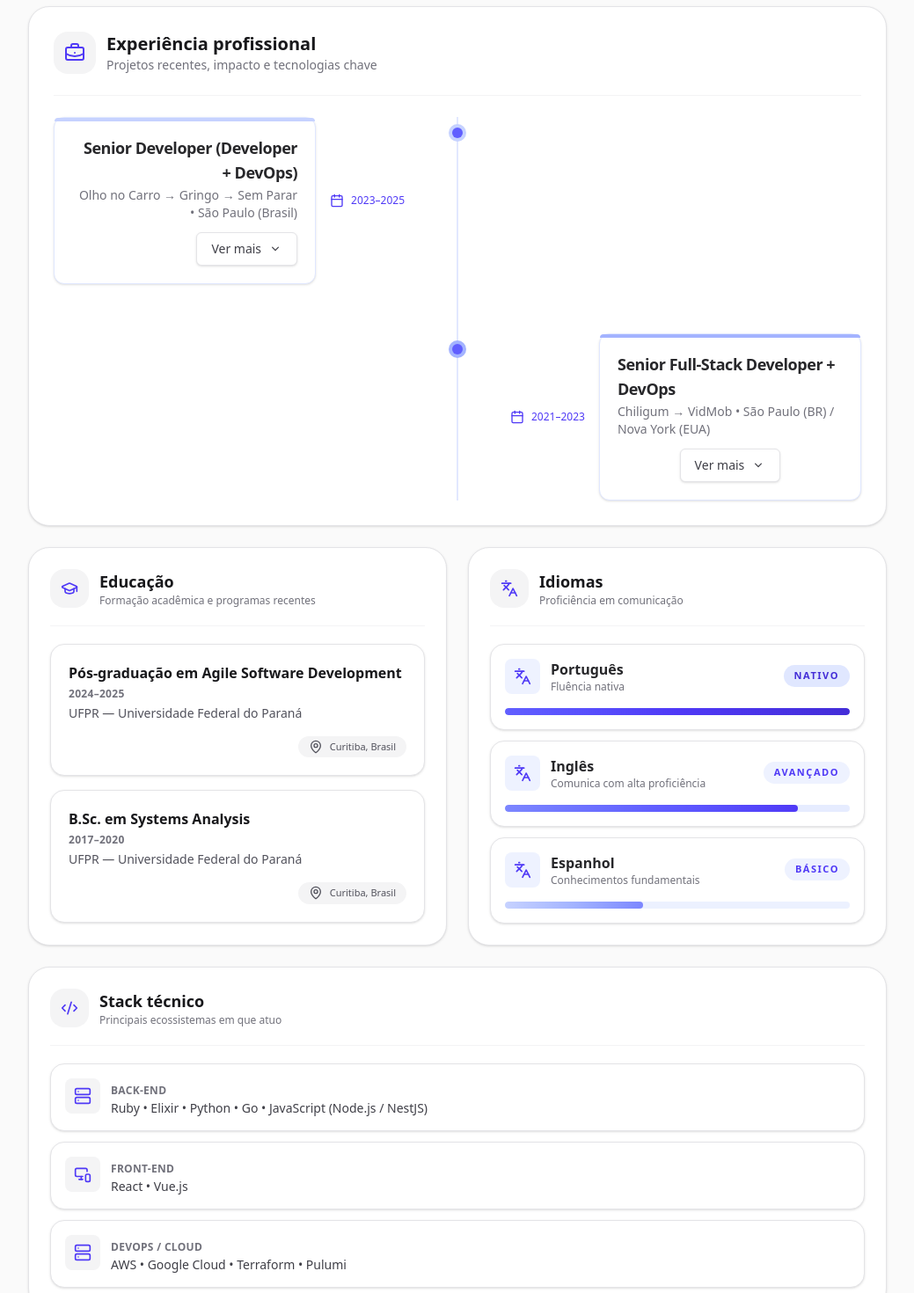
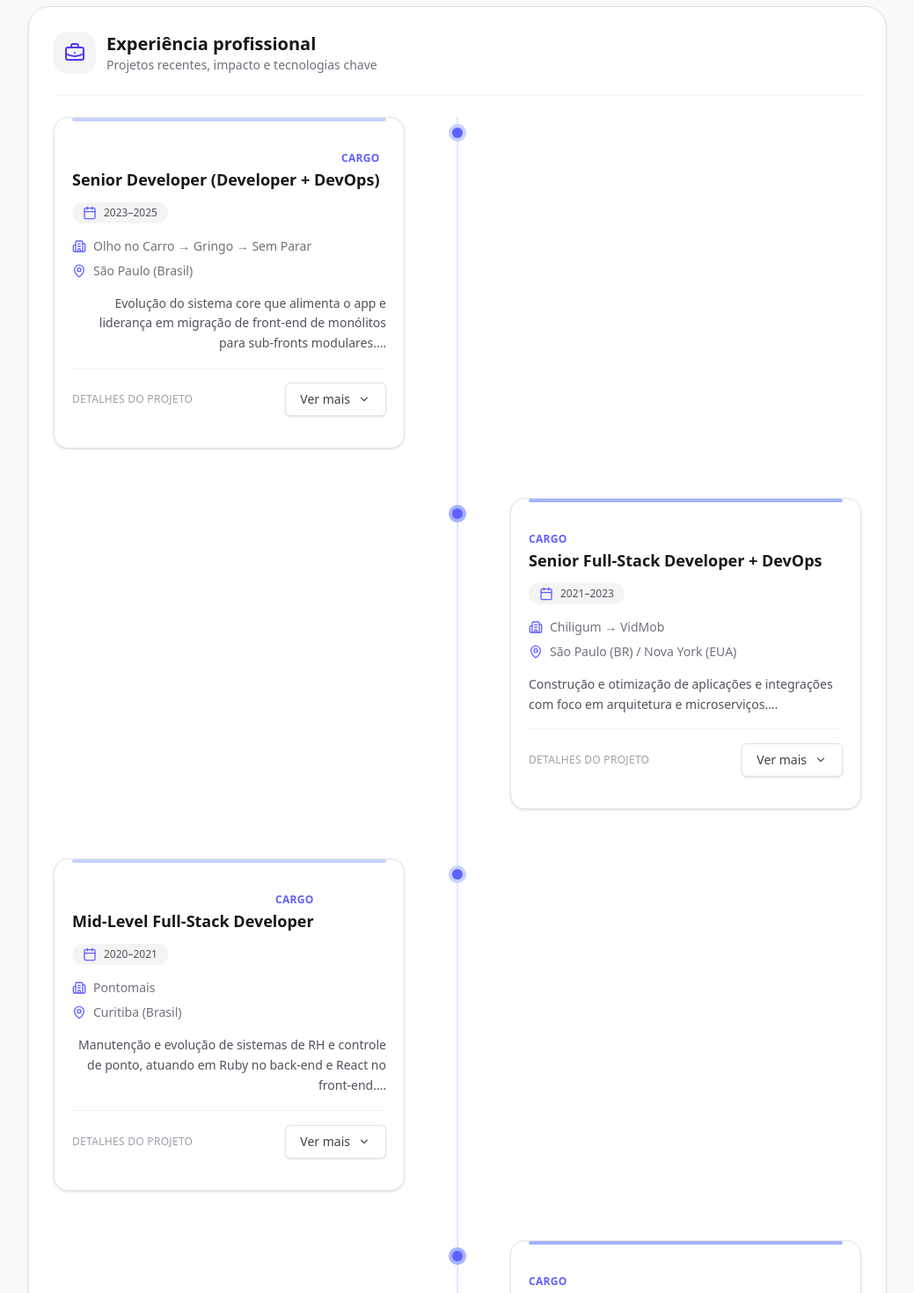
Before and after one commit to DanielMachado65/profile-page-react, a React (Vite) app: page / in a window 1280 px wide. Shown: the part 580-2050 px from the top of the page at 88% size, without its empty margins (120-1159 px from the left). Built offline with nearby package versions, Linux system fonts and the light colour scheme.

Commit message:
feat: add constants

```diff
--- a/src/App.tsx
+++ b/src/App.tsx
@@ -6,12 +6,17 @@ import { Languages, GraduationCap, MapPin, Server, MonitorSmartphone, Code2, Bri
 
 export default function ResumePage() {
   const sortedExperiences = useMemo(() => {
-    return [...(profile?.experiences ?? [])].sort((a, b) => {
-      const endA = parse(a.period.split("–")[1].trim(), "yyyy", new Date());
-      const endB = parse(b.period.split("–")[1].trim(), "yyyy", new Date());
-      return endB.getTime() - endA.getTime();
-    });
-  }, []);
+    const parsePeriodEnd = (period?: string) => {
+      if (!period) return 0;
+      const segments = period.split(/[–-]/).map((part) => part.trim()).filter(Boolean);
+      const candidate = segments.at(-1);
+      if (!candidate) return 0;
+      const parsed = parse(candidate, "yyyy", new Date());
+      return Number.isNaN(parsed.getTime()) ? 0 : parsed.getTime();
+    };
+
+    return [...(profile?.experiences ?? [])].sort((a, b) => parsePeriodEnd(b.period) - parsePeriodEnd(a.period));
+  }, [profile?.experiences]);
 
   const profileInitials = useMemo(() => {
     if (!profile.name) return "";
--- a/src/components/TimelineItem.tsx
+++ b/src/components/TimelineItem.tsx
@@ -1,5 +1,5 @@
 import { useState } from "react";
-import { Calendar } from "lucide-react";
+import { Calendar, Building2, MapPin } from "lucide-react";
 import { Details } from "./Details";
 
 export type Experience = {
@@ -17,44 +17,71 @@ export function TimelineItem({ exp, side }: { exp: Experience; side: "left" | "r
 
     const dotRing = isLeft ? "ring-indigo-200" : "ring-indigo-300";
 
-    return (
-        <li className="relative">
-            <span className={`absolute left-1/2 top-3 -translate-x-1/2 h-3 w-3 rounded-full bg-indigo-500 ring-4 ${dotRing}`} />
+    const accentBarColor = (align: "left" | "right") => (align === "right" ? "bg-indigo-200" : "bg-indigo-300");
 
-            <div className="grid md:grid-cols-2 items-start gap-10">
-                {/* Lado esquerdo */}
-                <div className={isLeft ? "md:pr-10 md:text-right" : "md:pr-10 md:text-right md:order-1 md:opacity-0 md:select-none"}>
-                    {isLeft && (
-                        <div className="flex items-center justify-end gap-4">
-                            <div className={`relative inline-block max-w-xl rounded-xl border border-indigo-100 bg-white p-5 shadow-sm transition hover:-translate-y-0.5 hover:border-indigo-200 hover:shadow-md`}>
-                                <div className={`absolute inset-x-0 top-0 h-1 rounded-t-xl ${isLeft ? "bg-indigo-200" : "bg-indigo-300"}`} />
+    const periodChip = (
+        <span className="inline-flex items-center gap-2 rounded-full bg-zinc-100 px-3 py-1 text-xs font-medium text-zinc-600">
+            <Calendar className="h-4 w-4 text-indigo-500" /> {exp.period}
+        </span>
+    );
 
-                                <div className="flex items-start justify-between md:justify-start md:gap-4">
+    const renderCard = (align: "left" | "right") => (
+        <div className="relative w-full rounded-2xl border border-zinc-200 bg-white p-5 shadow-sm transition hover:-translate-y-0.5 hover:border-zinc-300 hover:shadow">
+            <div className={`pointer-events-none absolute inset-x-5 top-0 h-1 rounded-full ${accentBarColor(align)}`} />
+            <div className="space-y-4 pt-3">
+                <header className="flex flex-wrap items-start justify-between gap-3">
                     <div>
-                                        <h3 className="text-lg font-extrabold tracking-tight">{exp.role}</h3>
-                                        <p className="mt-0.5 text-sm text-zinc-500">{exp.company} • {exp.location}</p>
+                        <span className="text-xs font-semibold uppercase tracking-wide text-indigo-500">Cargo</span>
+                        <h3 className="text-lg font-semibold text-zinc-900">{exp.role}</h3>
                     </div>
-                                    <span className="flex items-center gap-1 text-xs text-indigo-600 md:hidden">
-                                        <Calendar className="h-4 w-4" /> {exp.period}
+                    {periodChip}
+                </header>
+
+                <div className="grid gap-2 text-sm text-zinc-600">
+                    <span className="flex items-center gap-2 text-zinc-500">
+                        <Building2 className="h-4 w-4 text-indigo-500" /> {exp.company}
+                    </span>
+                    <span className="flex items-center gap-2 text-zinc-500">
+                        <MapPin className="h-4 w-4 text-indigo-500" /> {exp.location}
                     </span>
                 </div>
 
-                                <div className="mt-3 flex justify-end">
+                {exp.bullets.length > 0 && (
+                    <p className="text-sm leading-relaxed text-zinc-600">
+                        {exp.bullets[0]}
+                        {exp.bullets.length > 1 ? "…" : ""}
+                    </p>
+                )}
+
+                <div className="flex items-center justify-between gap-3 pt-4 border-t border-zinc-100">
+                    <span className="text-xs uppercase tracking-wide text-zinc-400">Detalhes do projeto</span>
                     <button
                         onClick={() => setOpen((v) => !v)}
                         className="inline-flex items-center gap-2 rounded-md border border-zinc-200 bg-white px-4 py-2 text-sm text-zinc-700 shadow-sm hover:bg-zinc-50 active:scale-[0.98] transition"
                         aria-expanded={open}
                     >
-                                        {open ? "Ver menos" : "Ver mais"}
+                        {open ? "Fechar" : "Ver mais"}
                         <svg className={`h-4 w-4 transition-transform ${open ? "rotate-180" : "rotate-0"}`} viewBox="0 0 20 20" fill="currentColor"><path d="M5.23 7.21a.75.75 0 011.06.02L10 11l3.71-3.77a.75.75 0 011.08 1.04l-4.25 4.32a.75.75 0 01-1.08 0L5.21 8.27a.75.75 0 01.02-1.06z" /></svg>
                     </button>
                 </div>
 
-                                <Details open={open} bullets={exp.bullets} stack={exp.stack} align="right" />
+                <Details open={open} bullets={exp.bullets} stack={exp.stack} align={align} />
             </div>
-                            <span className="hidden md:flex items-center gap-2 text-xs text-indigo-600 whitespace-nowrap">
-                                <Calendar className="h-4 w-4" /> {exp.period}
-                            </span>
+        </div>
+    );
+
+    return (
+        <li className="relative">
+            <span className={`absolute left-1/2 top-3 -translate-x-1/2 h-3 w-3 rounded-full bg-indigo-500 ring-4 ${dotRing}`} />
+
+            <div className="grid items-start gap-10 md:grid-cols-2">
+                {/* Lado esquerdo */}
+                <div className={isLeft ? "md:pr-10 md:text-right" : "md:pr-10 md:text-right md:order-1 md:opacity-0 md:select-none"}>
+                    {isLeft && (
+                        <div className="flex justify-end">
+                            <div className="w-full max-w-xl">
+                                {renderCard("right")}
+                            </div>
                         </div>
                     )}
                 </div>
@@ -62,53 +89,16 @@ export function TimelineItem({ exp, side }: { exp: Experience; side: "left" | "r
                 {/* Lado direito */}
                 <div className={isLeft ? "md:pl-10" : "md:pl-10 md:order-2"}>
                     {!isLeft && (
-                        <div className="flex items-center gap-4">
-                            <span className="hidden md:flex items-center gap-2 text-xs text-indigo-600 whitespace-nowrap">
-                                <Calendar className="h-4 w-4" /> {exp.period}
-                            </span>
-                            <div className={`relative max-w-xl rounded-xl border border-indigo-100 bg-white p-5 shadow-sm transition hover:-translate-y-0.5 hover:border-indigo-200 hover:shadow-md`}>
-                                <div className={`absolute inset-x-0 top-0 h-1 rounded-t-xl ${isLeft ? "bg-indigo-200" : "bg-indigo-300"}`} />
-
-                                <div className="flex items-start justify-between md:justify-start md:gap-4">
-                                    <div>
-                                        <h3 className="text-lg font-extrabold tracking-tight">{exp.role}</h3>
-                                        <p className="mt-0.5 text-sm text-zinc-500">{exp.company} • {exp.location}</p>
-                                    </div>
-                                    <span className="flex items-center gap-1 text-xs text-indigo-600 md:hidden">
-                                        <Calendar className="h-4 w-4" /> {exp.period}
-                                    </span>
-                                </div>
-
-                                <div className="mt-3 flex justify-center">
-                                    <button
-                                        onClick={() => setOpen((v) => !v)}
-                                        className="inline-flex items-center gap-2 rounded-md border border-zinc-200 bg-white px-4 py-2 text-sm text-zinc-700 shadow-sm hover:bg-zinc-50 active:scale-[0.98] transition"
-                                        aria-expanded={open}
-                                    >
-                                        {open ? "Ver menos" : "Ver mais"}
-                                        <svg className={`h-4 w-4 transition-transform ${open ? "rotate-180" : "rotate-0"}`} viewBox="0 0 20 20" fill="currentColor"><path d="M5.23 7.21a.75.75 0 011.06.02L10 11l3.71-3.77a.75.75 0 011.08 1.04l-4.25 4.32a.75.75 0 01-1.08 0L5.21 8.27a.75.75 0 01.02-1.06z" /></svg>
-                                    </button>
-                                </div>
-
-                                <Details open={open} bullets={exp.bullets} stack={exp.stack} align="left" />
+                        <div className="flex">
+                            <div className="w-full max-w-xl">
+                                {renderCard("left")}
                             </div>
                         </div>
                     )}
 
                     {/* Mobile (stacked) */}
                     <div className="md:hidden">
-                        <div className={`mt-1 rounded-xl border border-indigo-100 bg-white p-5 shadow-sm transition hover:-translate-y-0.5 hover:border-indigo-200 hover:shadow-md`}>
-                            <div className="flex items-center justify-between">
-                                <div>
-                                    <h3 className="text-lg font-extrabold tracking-tight">{exp.role}</h3>
-                                    <p className="mt-0.5 text-sm text-zinc-500">{exp.company} • {exp.location}</p>
-                                </div>
-                                <span className="flex items-center gap-1 text-xs text-indigo-600">
-                                    <Calendar className="h-4 w-4" /> {exp.period}
-                                </span>
-                            </div>
-                            {/* <MobileDetails bullets={exp.bullets} stack={exp.stack} /> */}
-                        </div>
+                        {renderCard("left")}
                     </div>
                 </div>
             </div>
--- a/src/constants.ts
+++ b/src/constants.ts
@@ -45,7 +45,26 @@ export const profile = {
   techStacks: [
     {
       area: "Back-end",
-      items: ["Ruby", "Elixir", "Python", "Go", "JavaScript (Node.js / NestJS)"],
+      items: [
+        "Ruby",
+        "Elixir",
+        "Python",
+        "Go",
+        "JavaScript (Node.js / NestJS)",
+        "typeScript",
+        "GraphQL",
+        "gRPC",
+        "REST",
+        "PostgreSQL",
+        "MongoDB",
+        "MySQL",
+        "Redis",
+        "RabbitMQ",
+        "Kafka",
+        "Docker",
+        "Kubernetes",
+        "Microservices",
+      ],
     },
     {
       area: "Front-end",
@@ -71,16 +90,62 @@ export const profile = {
         "TypeScript (NestJS), React, Node, Go, Elixir, Flutter, RabbitMQ, AWS Lambda & Lambda@Edge, microservices, MongoDB, PostgreSQL, EventBridge; Infra: AWS (API Gateway, SQS, SES, ECS, ECR, EC2…), Pulumi, Docker.",
     },
     {
-      role: "Senior Full‑Stack Developer + DevOps",
+      role: "Senior Full-Stack Developer + DevOps",
       company: "Chiligum → VidMob",
       location: "São Paulo (BR) / Nova York (EUA)",
       period: "2021–2023",
       bullets: [
-        "Desenvolvimento e otimização de aplicações e integrações focadas em arquitetura e microserviços.",
-        "Projetos em Ruby (automação criativa), Elixir (escalabilidade) e módulos em Java para pipelines de mídia.",
+        "Construção e otimização de aplicações e integrações com foco em arquitetura e microserviços.",
+        "Projetos em Ruby (automação criativa), Elixir (escalabilidade), módulos em Java para pipelines de mídia e front-ends em React com design system próprio.",
+        "Acompanhamento de aquisição internacional e trabalho presencial em Nova York.",
       ],
       stack:
-        "Ruby, Elixir, Java, microserviços, integrações, otimização de pipelines.",
+        "Ruby (Rails, Sinatra DDL), TypeScript (Node), Elixir (Phoenix), Angular, React, Sidekiq, Docker, Java (Maven), microservices, Vector, MongoDB, PostgreSQL, GraphQL; Infra: AWS (CloudFormation, Lambda, EC2, API Gateway…), Terraform.",
+    },
+    {
+      role: "Mid-Level Full-Stack Developer",
+      company: "Pontomais",
+      location: "Curitiba (Brasil)",
+      period: "2020–2021",
+      bullets: [
+        "Manutenção e evolução de sistemas de RH e controle de ponto, atuando em Ruby no back-end e React no front-end.",
+        "Melhorias de performance, correção de issues críticas e entregas de features incrementais.",
+        "Uso de Google Cloud para deploy, monitoramento e escalabilidade, garantindo estabilidade do produto.",
+      ],
+      stack: "Ruby, React; Infra: Google Cloud.",
+    },
+    {
+      role: "Mid-Level Full-Stack Developer (Contract)",
+      company: "Checkplant Sistemas",
+      location: "Curitiba (Brasil)",
+      period: "2020-2020",
+      bullets: [
+        "Contrato de curto prazo focado em manutenção e evolução de sistemas para agronomia.",
+        "Atuação em bug fixing, melhorias de features e suporte a serviços de rastreio de eventos geológicos.",
+      ],
+      stack:
+        "Ruby, Elixir, Java (Maven), TypeScript (NestJS), React; Infra: AWS (Terraform, EventBridge).",
+    },
+    {
+      role: "Full-Stack Developer (Junior → Mid-Level)",
+      company: "Social Wave",
+      location: "Curitiba (Brasil)",
+      period: "2018–2020",
+      bullets: [
+        "Manutenção e evolução de aplicação de ticketing para eventos orgânicos.",
+        "Projetos chave: novo fluxo de checkout, migração de site legado para SPA moderna e migração de infraestrutura para AWS.",
+      ],
+      stack: "Ruby (Rails & Padrino), React (MobX), React Native.",
+    },
+    {
+      role: "Full-Stack Developer (Junior)",
+      company: "Grupo ABL",
+      location: "Curitiba (Brasil)",
+      period: "2017-2018",
+      bullets: [
+        "Atuação com IA e blockchain, desenvolvendo soluções de reconhecimento de fala com TensorFlow e DialogFlow.",
+      ],
+      stack: "Java, Python.",
     },
   ],
 } as const;
```
Lines whose indentation alone changed are shown as unchanged.
